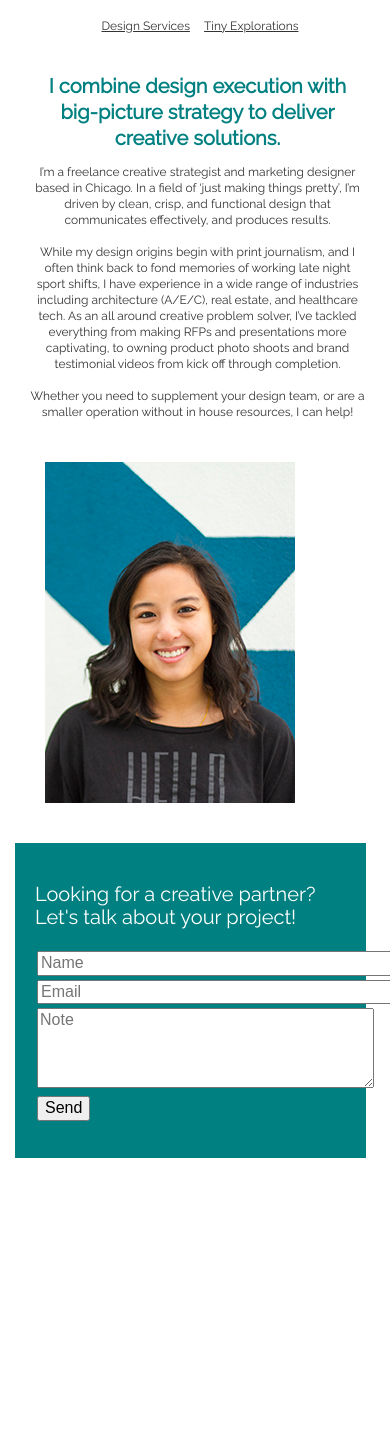
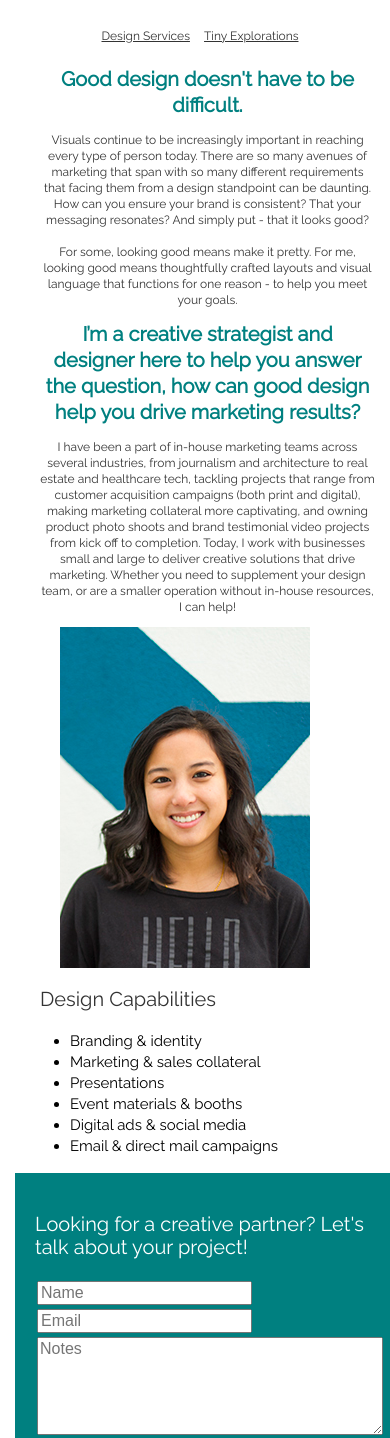
Before and after one commit to conniephu/conniephu.github.io, a plain HTML site: page about.html in a window 390 px wide. Shown: the part 272-1710 px from the top of the page. Before the commit the page ends 1430 px from the top, so only its background shows below. Drawn offline with nearby package versions, Linux system fonts and the light colour scheme.

Commit message:
about update

```diff
--- a/about.html
+++ b/about.html
@@ -3,8 +3,6 @@
 <head>
 	<meta charset="utf-8">
 	<title>Connie Phu</title>
-
-	<meta name="description" content="Connie is a freelance creative strategist and designer who combines design execution with big-picture strategy to deliver creative solutions.">
 
 	<link rel="icon"
       type="image/png"
@@ -31,25 +29,14 @@
 			<img class="logo" src="images/hello.png"/></a>
 
 			<article class="nav-one">
-			<a href="http://tinyexplorations.wordpress.com" target="_blank"><h3>Tiny Explorations</h3></a>
+			<a href="tinyexplorations.wordpress.com"><h3>Tiny Explorations</h3></a>
 			</article>
 
-			<article class="nav-two aboutpage">
-			<h3>Design Services</h3>
+			<article class="nav-two">
+			<a href="about.html"><h3>Design Services</h3></a>
 			</article>
 
 			<img class="bordertop" src="images/tinyhut.png"/>
-
-			<!-- Global site tag (gtag.js) - Google Analytics -->
-		<script async src="https://www.googletagmanager.com/gtag/js?id=UA-44222145-1"></script>
-		<script>
-		  window.dataLayer = window.dataLayer || [];
-		  function gtag(){dataLayer.push(arguments);}
-		  gtag('js', new Date());
-
-		  gtag('config', 'UA-44222145-1');
-		</script>
-
 		</section>
 	</div>
 </header>
@@ -72,39 +59,73 @@
       </section>
 
 	<section class="abouttext">
-	<h1>I combine design execution with big-picture strategy to deliver creative solutions. </h1>
-	<p>
-		I’m a freelance creative strategist and marketing designer based in Chicago. In a field of ‘just making things pretty’, I’m driven by clean, crisp, and functional design that communicates effectively, and produces results. <br><br>
-		While my design origins begin with print journalism, and I often think back to fond memories of working late night sport shifts, I have experience in a wide range of industries including architecture (A/E/C), real estate, and healthcare tech. As an all around creative problem solver, I’ve tackled everything from making RFPs and presentations more captivating, to owning product photo shoots and brand testimonial videos from kick off through completion.
+		<h1>Good design doesn't have to be difficult.</h1>
+
+		<p>Visuals continue to be increasingly important in reaching every type of person today. There are so many avenues of marketing that span with so many different requirements that facing them from a design standpoint can be daunting. How can you ensure your brand is consistent? That your messaging resonates? And simply put - that it looks good?
 		<br><br>
-		Whether you need to supplement your design team, or are a smaller operation without in house resources, I can help!
-		<br>
+		For some, looking good means make it pretty. For me, looking good means thoughtfully crafted layouts and visual language that functions for one reason - to help you meet your goals. </p>
+
+		<h1> I’m a creative strategist and designer here to help you answer the question, how can good design help you drive marketing results? </h1>
+		<p>
+		I have been a part of in-house marketing teams across several industries, from journalism and architecture to real estate and healthcare tech, tackling projects that range from customer acquisition campaigns (both print and digital), making marketing collateral more captivating, and owning product photo shoots and brand testimonial video projects from kick off to completion. Today, I work with businesses small and large to deliver creative solutions that drive marketing. Whether you need to supplement your design team, or are a smaller operation without in-house resources, I can help!
+</p>
 
 	</section>
 
 	<aside>
 		<img class="aboutpic" src="images/cpsm.jpg" align="center" alt="profile picture" />
+		<br><h3>Design Capabilities</h3>
+
+		<p>
+		<ul>
+		<li>Branding & identity</li>
+		<li>Marketing & sales collateral</li>
+		<li>Presentations</li>
+		<li>Event materials & booths</li>
+		<li>Digital ads & social media</li>
+		<li>Email & direct mail campaigns</li>
+		</p>
+		</ul>
+
 	</aside>
 
 	<section class="contact">
 		<h3>Looking for a creative partner? Let's talk about your project! </h3>
 
+<!-- 		<form>
+			<INPUT TYPE=TEXT NAME="Name" SIZE=20>
+			<br>
+			<TEXTAREA NAME="Comments" ROWS=5 COLS=40></TEXTAREA>
+
+			<BR>
+			<input type="text" name="_gotcha" style="display:none" />
+			<br>
+			<INPUT TYPE=SUBMIT NAME="SUBMIT" VALUE="Submit">
+
+		</form> -->
 
 
-	<form action="https://formspree.io/cphu90@gmail.com" method="POST">
-	    <input type="text" name="name" placeholder="Name" size=35>
-	    <br>
-	    <input type="email" name="_replyto" placeholder="Email" size=35>
-	    <br>
-	    <textarea type="comments" name="comments" cols=34 rows=4 placeholder="Note"></textarea>
-	    <br>
-	    <input type="submit" value="Send">
-	</form>
+		<form>
+			<form action="https://formspree.io/cphu90@gmail.com" method="POST">
 
+   			<input type="text" name="name" placeholder="Name" required>
+   			<br>
 
-	</section>
+    		<input type="email" name="_replyto" placeholder="Email" required>
+    		<br>
+    		<textarea name="comments" rows=5 cols=35 placeholder="Notes" required></textarea>
 
+    		<input type="hidden" name="_subject" value="CP Design Services" />
+    		<input type="text" name="_gotcha" style="display:none" />
+
+    		<input type="hidden" name="_next" value="http://www.google.com" />
+
+    		<br>
+   			<input type="submit" value="Send">
+
+		</form>
 </section>
+</form>
 
 </div>
 
--- a/styles/main.css
+++ b/styles/main.css
@@ -77,14 +77,6 @@ header {
   font-size: 12px;
 }
 
-.aboutpage h3 {
-  color: #008080;
-  font-weight: 800;
-}
-
-a:hover {
-    background-color: #008080;
-}
 
 /*codepen*/
 
@@ -134,8 +126,8 @@ p, a {
   font-family: 'Raleway', sans-serif;
 }
 
-p {
-  font-size: 14px;
+p, li {
+  font-size: 15px;
   line-height: 21px;
 }
 
@@ -407,13 +399,13 @@ html.lb-disable-scrolling {
 }
 
 .innercontainer {
-  width: 90%;
+  width: 100%;
   display: block;
   margin-top: 20px;
   height: 410px;
 }
 
-.page-container h1 {
+.page-container h1 {2
   margin-top: 30px;
   margin-left: 15px;
   font-family: Raleway, sans-serif;
@@ -431,11 +423,13 @@ html.lb-disable-scrolling {
 }
 
 .abouttext {
-  margin-left: 80px;
-  margin-right: 10px;
-  width: 60%;
+  margin-left: 25px;
+  margin-right: 30px;
+  width: 55%;
   float: left;
 }
+
+
 
 /*aside {
   width: 28%;
@@ -450,10 +444,6 @@ html.lb-disable-scrolling {
 }
 
 
-.abouttext {
-  width: 55%;
-  margin-left: 15px;
-}
 
 aside {
   width: 35%;
@@ -480,9 +470,8 @@ textarea {
 
 .contact {
   clear: both;
-  width: 90%;
-  display: block;
-  height: 290px;
+  width: 100%;
+  height: 300px;
   margin-left: 15px;
   padding: 20px;
   background-color: #008080;
@@ -554,21 +543,17 @@ p {
 
 }
 
-.contact {
-  height: 315px;
-  margin-top: 10px;
-}
-
 /* ABOUT MOBILE */
 
 .innercontainer {
   width: 100%;
   display: block;
-  margin-top: 30px;
+  float: left;
+  margin-top: 40px;
 }
 
 .abouttext {
-  display: block;
+  display: inline-block;
   float: left;
   padding-left: 0;
   padding-right: 40px;
@@ -576,18 +561,36 @@ p {
   text-align: center;
 }
 
+.about {
+  display: inline-block;
+  float: right;
+  padding-left: 0;
+  padding-right: 40px;
+  width: 100%;
+  text-align: center;
+  margin: 5px;
+
+}
+
 aside {
   width: 100%;
   display: block;
 }
 
+aside h3 {
+  margin-left: 25px;
+}
+ul {
+  margin-left: 15px;
+}
 
 .aboutpic {
   text-align: center;
   align-content: center;
-  padding: 30px;
-
+  padding-left: 45px;
 }
 
 
+
+
 }
```
Lines whose indentation alone changed are shown as unchanged.
